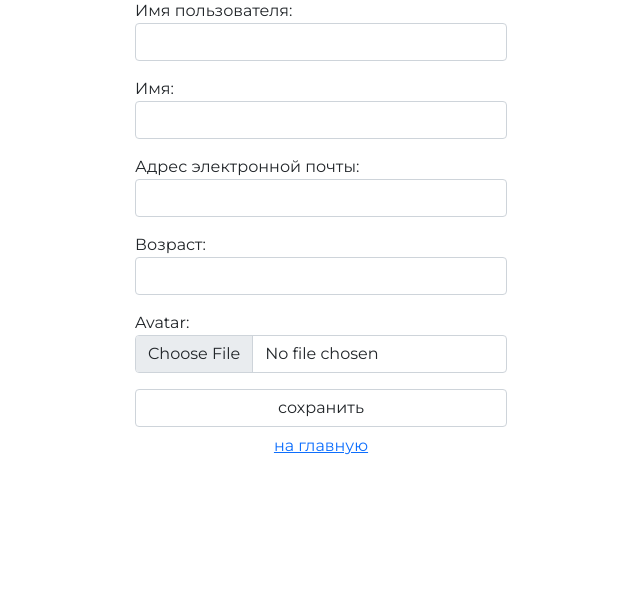
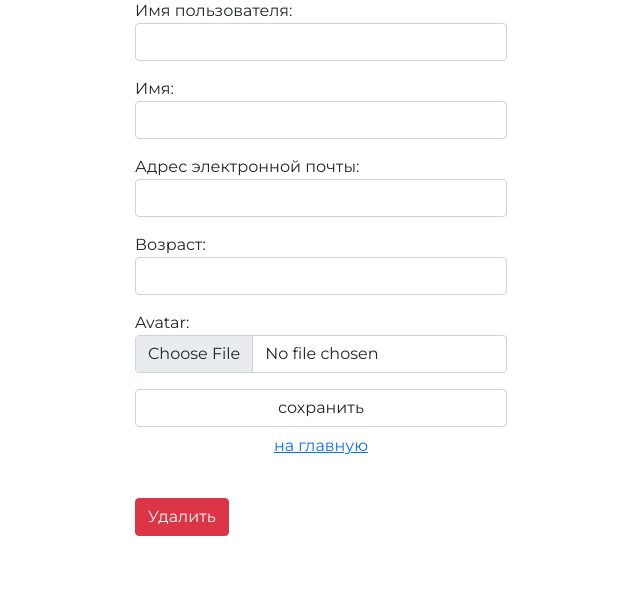
Before and after one commit to kkulikoff/Course_Django, a Django app: template lesson-8/geekshop/authapp/templates/authapp/edit.html in a window 1280 px wide. Shown: the part 117-716 px from the top of the page, without its empty margins (319-959 px from the left). Run offline with Django 3.2, Linux system fonts and the light colour scheme; the template is opened without the code that fills it: values that come from a table or form of the project are taken from there, others are empty; parts of the project's set-up code (start-up, migrations or seed data) failed here and were passed over; grey boxes are pictures that could not be loaded.

Commit message:
working on bugs edit.html

```diff
--- a/lesson-8/geekshop/authapp/templates/authapp/edit.html
+++ b/lesson-8/geekshop/authapp/templates/authapp/edit.html
@@ -20,5 +20,13 @@
             </a>
         </button>
     </div>
+    <div class="row">
+                <div class="col-lg-12" style="margin-top: 33px;">
+                    <form action="{% url 'admin_staff:user_delete' user.id %}" method="post">
+                        {% csrf_token %}
+                        <input class="btn btn-danger btn-block" type="submit" value="Удалить">
+                    </form>
+                </div>
+            </div>
     </div>
 {% endblock %}
```
